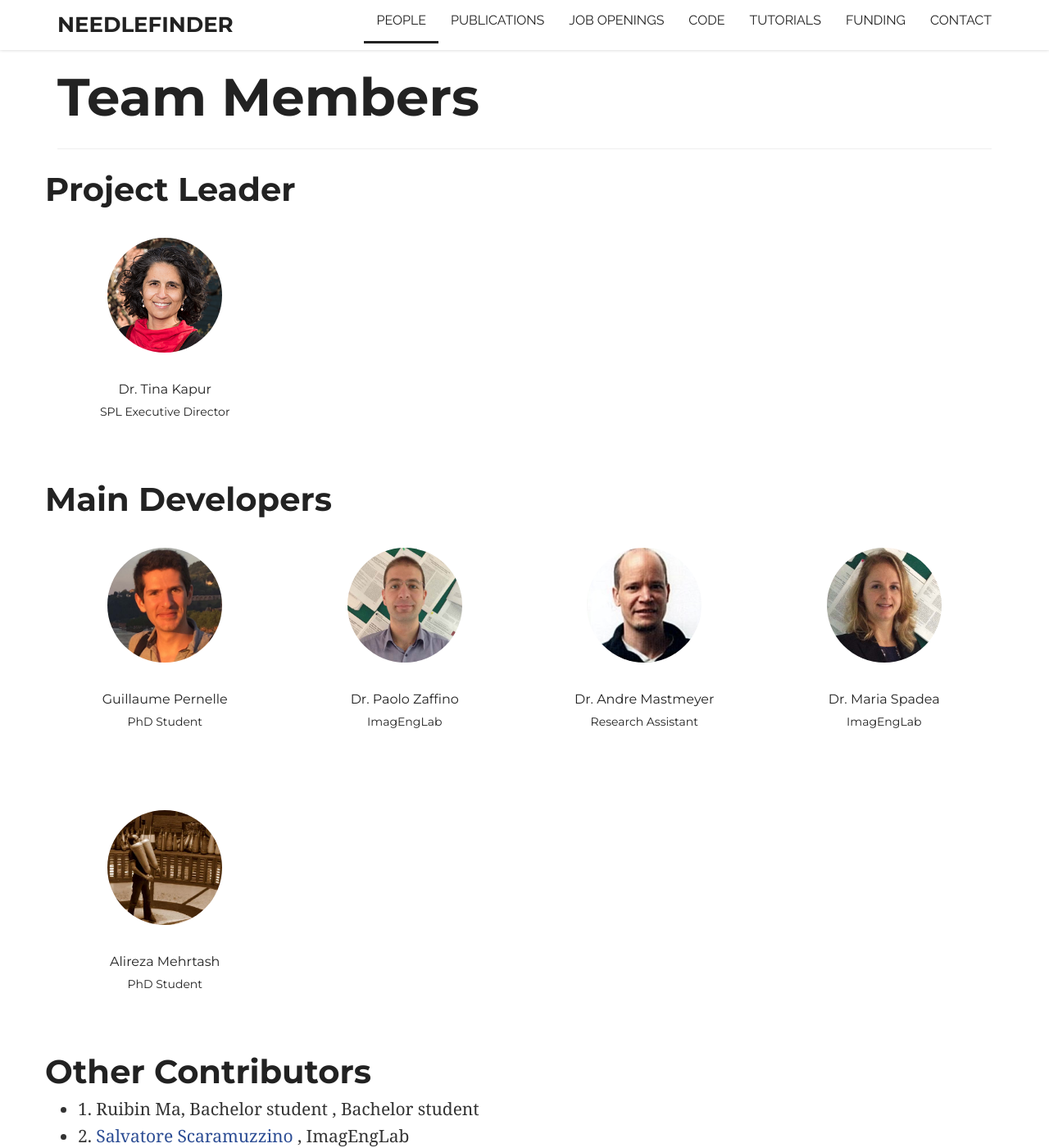
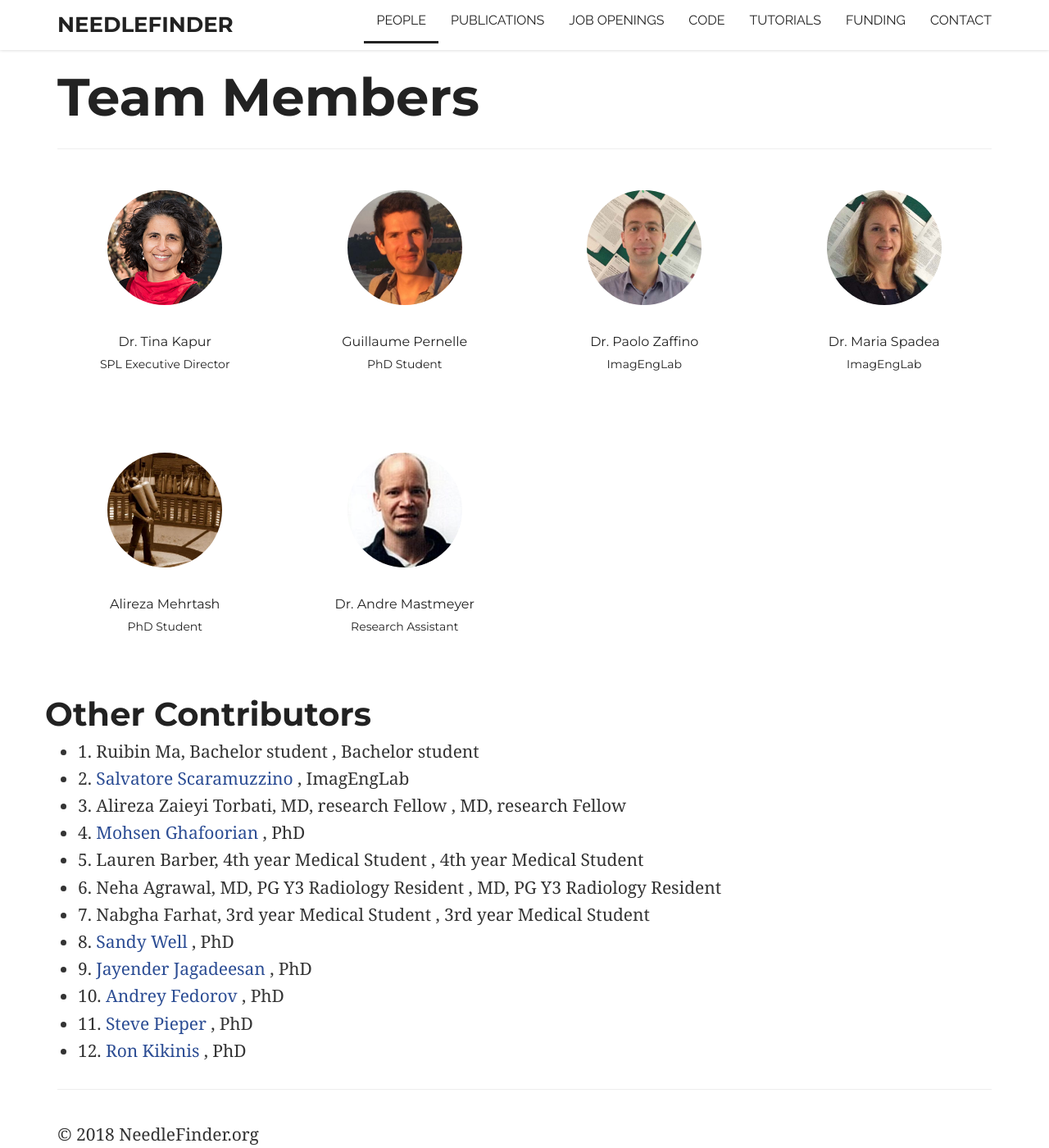
Before and after one commit to needlefinder/needlefinder.github.io, a Jekyll site: the page built from members/index.html, in a window 1280 px wide and 1400 px high. Shown: the whole window at 82% size. Built offline with Jekyll 4.4.1, drawn with Linux system fonts in a browser that asks for light colours; nearby versions of some CDN libraries.

Commit message:
update members page

```diff
--- a/members/index.html
+++ b/members/index.html
@@ -8,36 +8,36 @@
 ---
 {% include {{ site.baseurl }}/JB/setup %}
 
-<div class="row people">
+<!--<div class="row people">-->
 
-    <h2>Project Leader</h2>
-        {% for people in site.data.people %}
+    <!--<h2>Project Leader</h2>-->
+        <!--{% for people in site.data.people %}-->
 
-            {% if people.g == 0 %}
-                <div class="col-md-3 text-center box">
-                    {% if people.github_image != null %}
-                        <a href="{{ people.link}}"><img src="{{people.github_image}}" class="img-circle"></a>
-                        <a href="{{ people.link}}"><h4>{{people.name}}</h4></a>
-                    {% else if people.link != null %}
-                        <a href="{{ people.link}}"><img src="../assets/images/{{people.image}}" class="img-circle"></a>
-                        <a href="{{ people.link}}"><h4>{{people.name}}</h4></a>
-                    {% else if people.linkperso != null %}
-                        <a href="{{ people.linkperso}}"><img src="../assets/images/{{people.image}}" class="img-circle"></a>
-                        <a href="{{ people.linkperso}}"><h4>{{people.name}}</h4></a>
+            <!--{% if people.g == 0 %}-->
+                <!--<div class="col-md-3 text-center box">-->
+                    <!--{% if people.github_image != null %}-->
+                        <!--<a href="{{ people.link}}"><img src="{{people.github_image}}" class="img-circle"></a>-->
+                        <!--<a href="{{ people.link}}"><h4>{{people.name}}</h4></a>-->
+                    <!--{% else if people.link != null %}-->
+                        <!--<a href="{{ people.link}}"><img src="../assets/images/{{people.image}}" class="img-circle"></a>-->
+                        <!--<a href="{{ people.link}}"><h4>{{people.name}}</h4></a>-->
+                    <!--{% else if people.linkperso != null %}-->
+                        <!--<a href="{{ people.linkperso}}"><img src="../assets/images/{{people.image}}" class="img-circle"></a>-->
+                        <!--<a href="{{ people.linkperso}}"><h4>{{people.name}}</h4></a>-->
 
-                    {% else %}
-                        <img src="../assets/images/{{people.image}}" class="img-circle">
-                        <h4>{{people.name}}</h4>
-                    {% endif %}
-                    <h5>{{people.position}}</h5>
-                </div>
-            {% endif %}
+                    <!--{% else %}-->
+                        <!--<img src="../assets/images/{{people.image}}" class="img-circle">-->
+                        <!--<h4>{{people.name}}</h4>-->
+                    <!--{% endif %}-->
+                    <!--<h5>{{people.position}}</h5>-->
+                <!--</div>-->
+            <!--{% endif %}-->
 
-        {% endfor %}
-</div>
+        <!--{% endfor %}-->
+<!--</div>-->
 
 <div class="row people">
-    <h2>Main Developers</h2>
+    <!--<h2>Team Members</h2>-->
     {% for people in site.data.people %}
 
     {% if people.g == 1 %}
```
Also changed, not shown: _data/people.yaml (+7 -9 lines), 3 other files.
